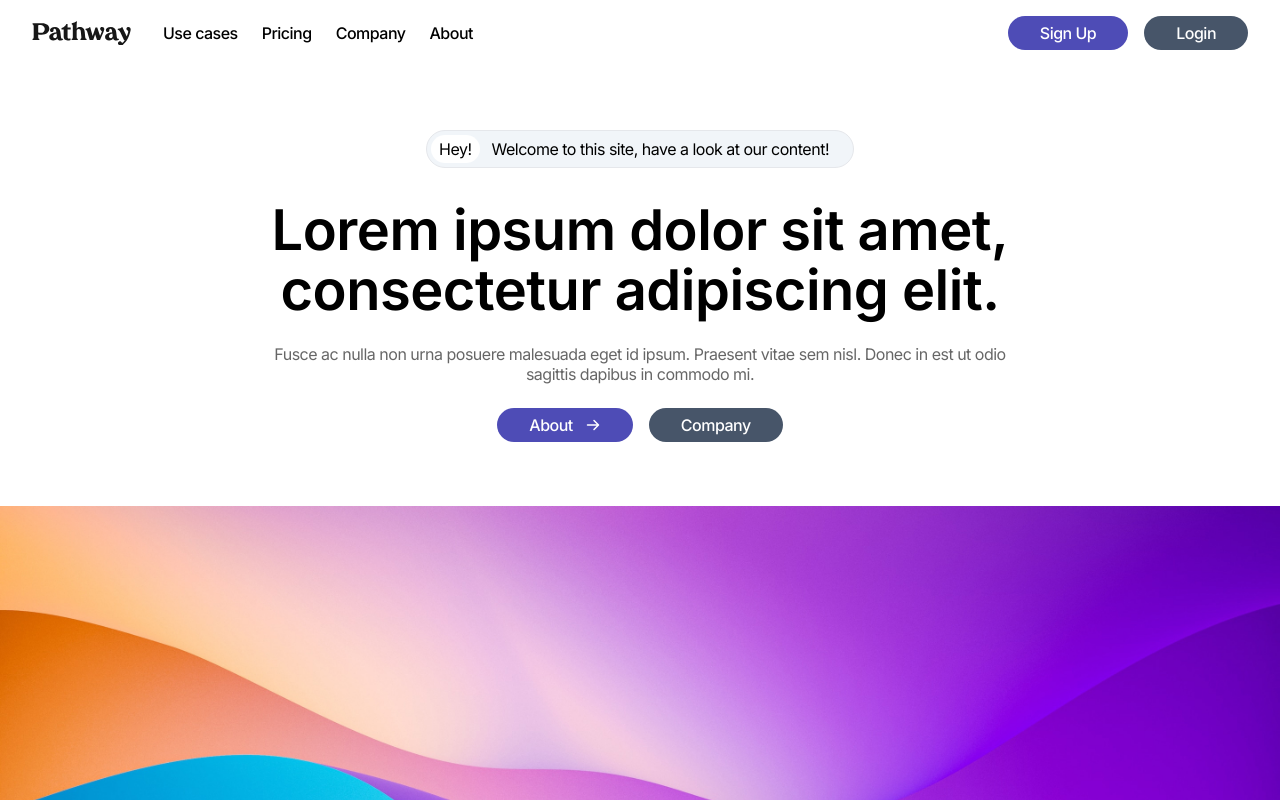
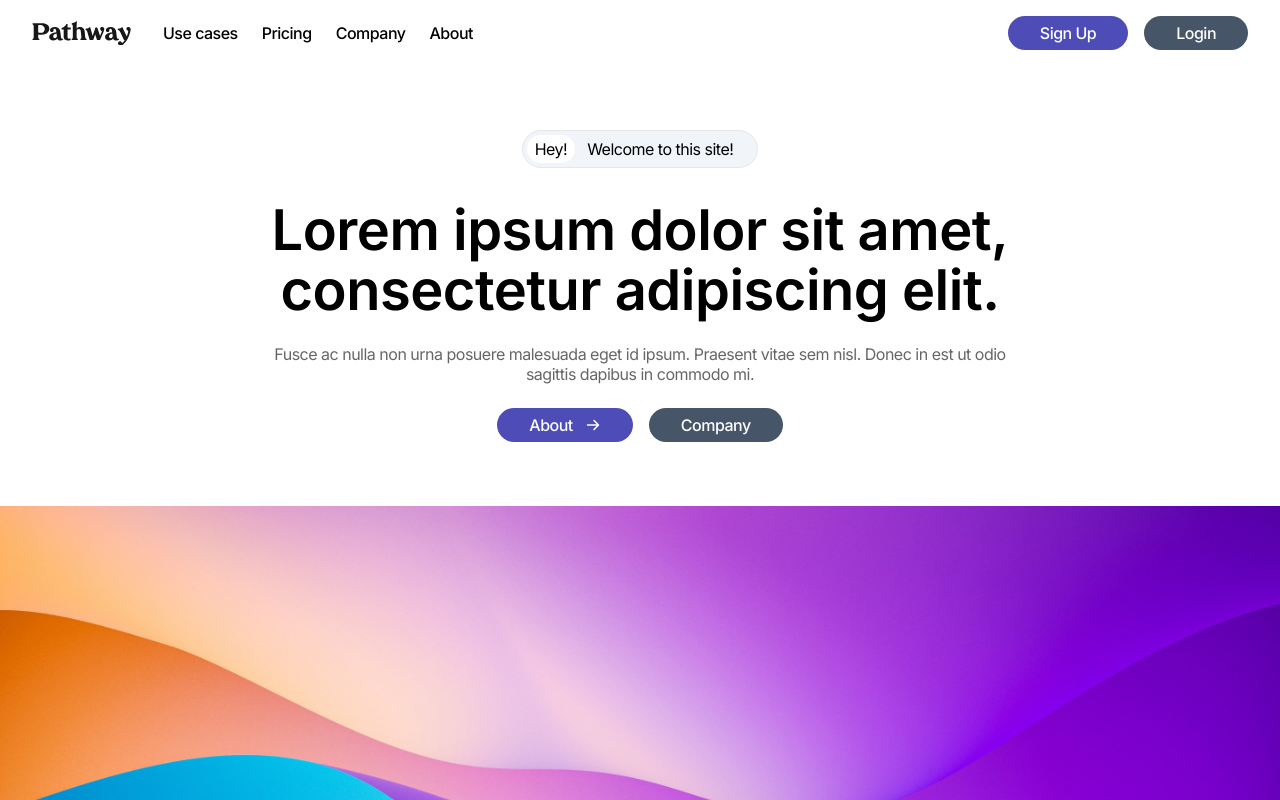
Before and after one commit to christian-luntok/pathway, a Next.js app: page / in a window 1280 px wide. Shown: the top 800 px of the page. Built offline with nearby package versions, Linux system fonts and the light colour scheme.

Commit message:
Shortened message on badge group.

```diff
--- a/components/Hero.js
+++ b/components/Hero.js
@@ -12,7 +12,7 @@ const Hero = () => {
             <div className="hero-content-container py-16 ">
                 <BadgeGroup
                     context="Hey!"
-                    message="Welcome to this site, have a look at our content!"
+                    message="Welcome to this site!"
                     // icon="ph:arrow-right-bold"
                     // link="/about"
                     alignment={alignment}
```
